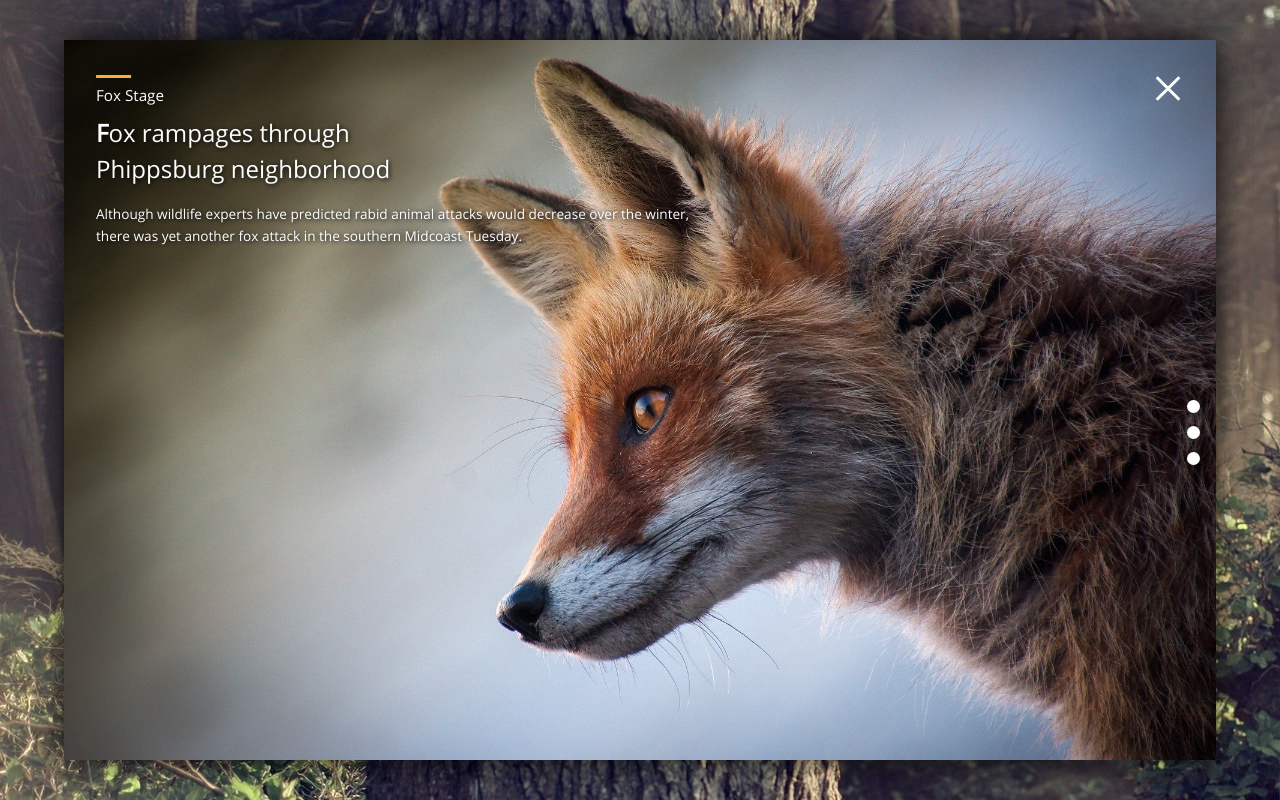
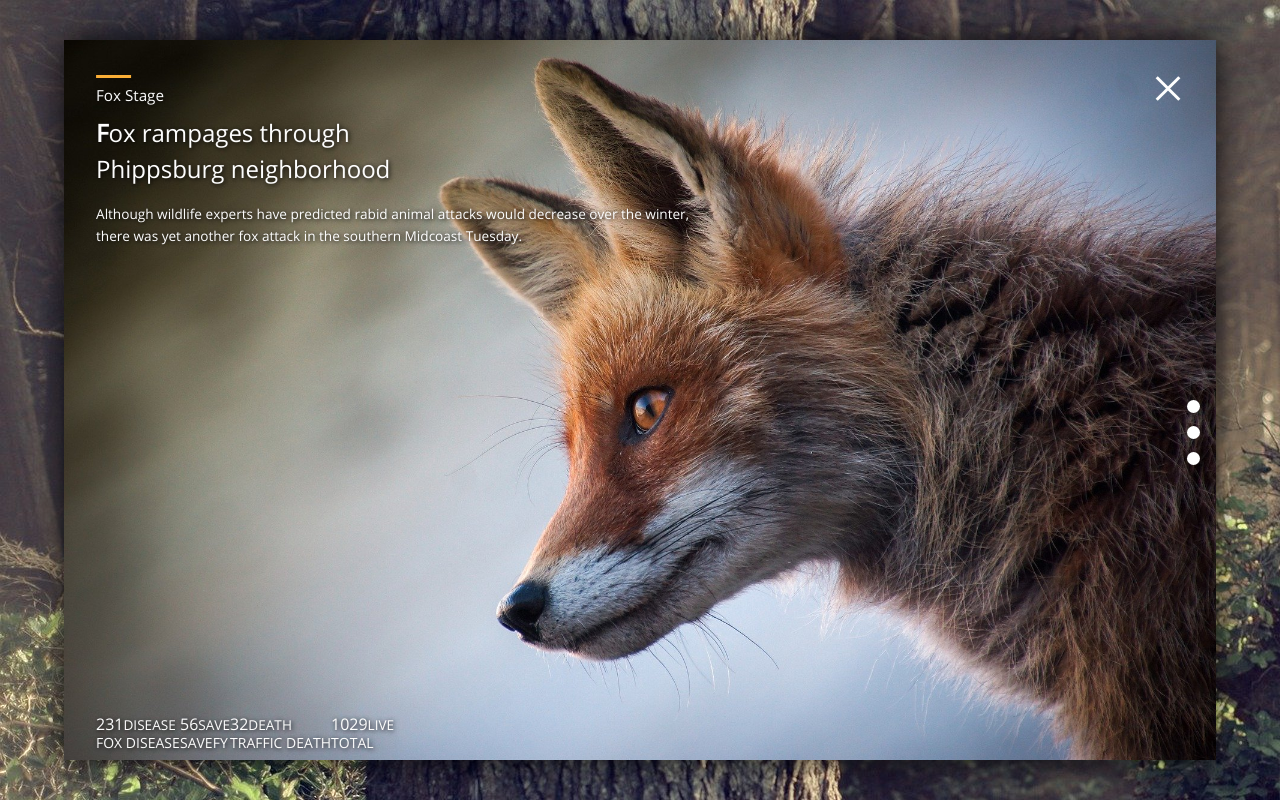
Before and after one commit to leehaks/4cards, a plain HTML site: page index.html in a window 1280 px wide. Both pictures are taken after a click on the link 905 px from the left and 406 px from the top of the page. Drawn offline with Linux system fonts and the light colour scheme.

Commit message:
NUMBER 추가

```diff
--- a/css/component.css
+++ b/css/component.css
@@ -472,9 +472,13 @@ table td {
 .img-box-group li:nth-child(2n) { margin-top: 2rem; }
 .img-box { max-width: 285px; }
 
-.column-width {
-    column-width: 250px;
-    column-gap: 1.75em;
-    text-align: justify;
-    letter-spacing: -.025rem;
+
+.number-component {
+    position: absolute;
+    bottom: 2em;
+    left: 2em
 }
+
+.number-component ul {
+    display: flex;
+}
--- a/index.html
+++ b/index.html
@@ -88,14 +88,6 @@
                                         Midcoast Tuesday.</p>
                                 </div>
                             </div>
-
-                            <div class="number-component">
-                                <ul>
-                                    <li><span><small></small></span><p></p></li>
-                                    <li><span><small></small></span><p></p></li>
-                                    <li><span><small></small></span><p></p></li>
-                                </ul>
-                            </div>
                         </div>
 
                         <!-- 2 Deps Content 내용 -->
@@ -103,7 +95,7 @@
                         <div class="content-component relative hidden">
 
                             <div id="foxTitle" class="content content-one">
-                                <div class="title-box">
+                                <div class="title-box h-full">
                                     <div class="tit">
                                         <span>Fox Stage</span>
                                         <h3><strong>F</strong>ox rampages through Phippsburg neighborhood</h3>
@@ -112,7 +104,16 @@
                                         <p class="text-sm">Although wildlife experts have
                                             predicted rabid animal attacks would decrease over
                                             the winter, there was yet another fox attack in the southern
-                                            Midcoast Tuesday.</p>
+                                            Midcoast Tuesday.
+                                        </p>
+                                    </div>
+                                    <div class="number-component">
+                                        <ul>
+                                            <li><span>231<small>DISEASE</small></span><p>FOX DISEASE</p></li>
+                                            <li><span>56<small>SAVE</small></span><p>SAVEFY</p></li>
+                                            <li><span>32<small>DEATH</small></span><p>TRAFFIC DEATH</p></li>
+                                            <li><span>1029<small>LIVE</small></span><p>TOTAL</p></li>
+                                        </ul>
                                     </div>
                                 </div>
                             </div>
```
